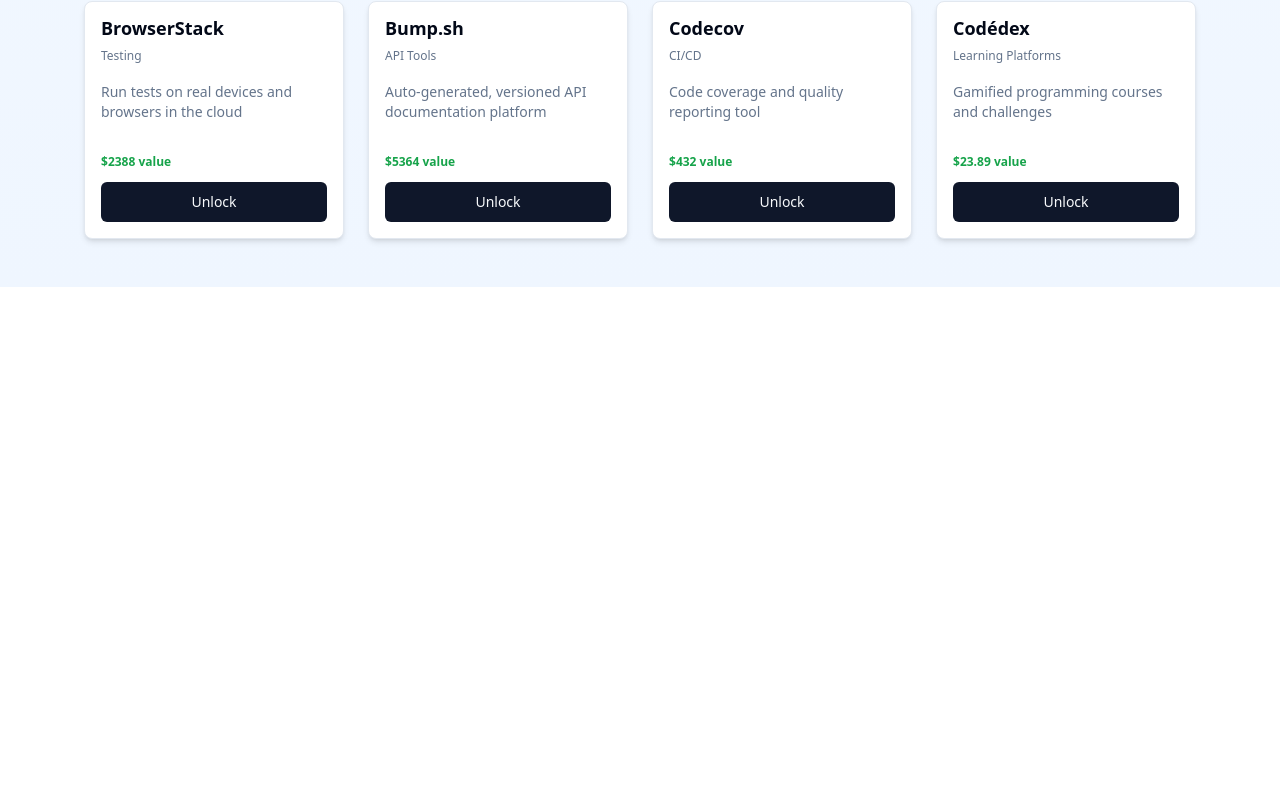
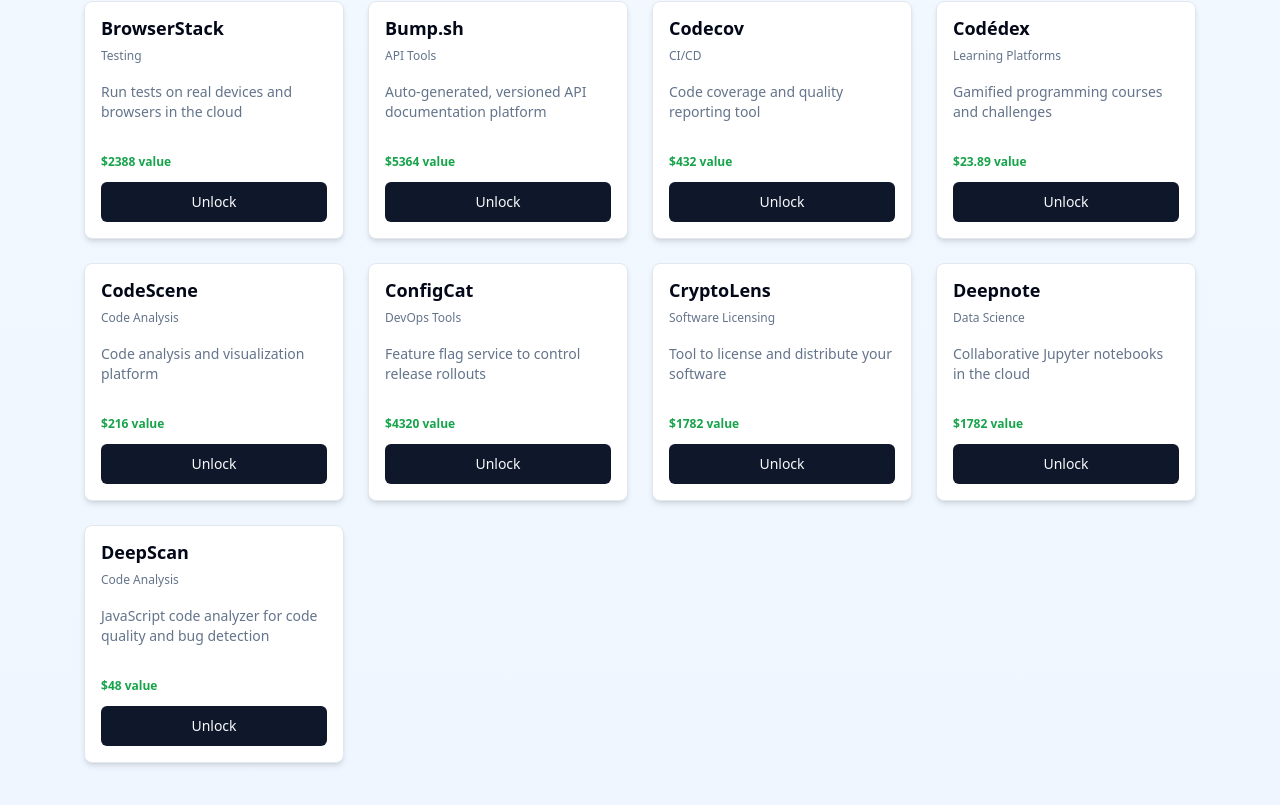
Before and after one commit to 92username/pack-unlock-ai-hub, a React (Vite) app: page /explore in a window 1280 px wide. Shown: the part 3219-4024 px from the top of the page. Before the commit the page ends 3506 px from the top, so only its background shows below. Built offline with nearby package versions, Linux system fonts and the light colour scheme.

Commit message:
Add new perks to the database
Added 5 new perks to the `unlockPackBenefits` array in `src/pages/Explore.tsx`, `src/pages/Dashboard.tsx`, and `src/pages/Index.tsx`, mapping fields like `category` to `provider`, `value_usd` to `value`, and `activation_link` to `activationUrl`.

```diff
--- a/src/pages/Dashboard.tsx
+++ b/src/pages/Dashboard.tsx
@@ -271,6 +271,46 @@ const unlockPackBenefits = [
     activationUrl: "https://www.codedex.io/github-students",
     value: 23.89,
   },
+  {
+    id: "codescene-analysis",
+    name: "CodeScene",
+    provider: "Code Analysis",
+    description: "Code analysis and visualization platform",
+    activationUrl: "#",
+    value: 216,
+  },
+  {
+    id: "configcat-feature-flags",
+    name: "ConfigCat",
+    provider: "DevOps Tools",
+    description: "Feature flag service to control release rollouts",
+    activationUrl: "#",
+    value: 4320,
+  },
+  {
+    id: "cryptolens-licensing",
+    name: "CryptoLens",
+    provider: "Software Licensing",
+    description: "Tool to license and distribute your software",
+    activationUrl: "https://cryptolens.io",
+    value: 1782,
+  },
+  {
+    id: "deepnote-notebooks",
+    name: "Deepnote",
+    provider: "Data Science",
+    description: "Collaborative Jupyter notebooks in the cloud",
+    activationUrl: "https://deepnote.com/education",
+    value: 1782,
+  },
+  {
+    id: "deepscan-js-analyzer",
+    name: "DeepScan",
+    provider: "Code Analysis",
+    description: "JavaScript code analyzer for code quality and bug detection",
+    activationUrl: "https://deepscan.io/github-students",
+    value: 48,
+  },
 ];
 
 export default function Dashboard() {
--- a/src/pages/Explore.tsx
+++ b/src/pages/Explore.tsx
@@ -267,6 +267,46 @@ const unlockPackBenefits = [
     activationUrl: "https://www.codedex.io/github-students",
     value: 23.89,
   },
+  {
+    id: "codescene-analysis",
+    name: "CodeScene",
+    provider: "Code Analysis",
+    description: "Code analysis and visualization platform",
+    activationUrl: "#",
+    value: 216,
+  },
+  {
+    id: "configcat-feature-flags",
+    name: "ConfigCat",
+    provider: "DevOps Tools",
+    description: "Feature flag service to control release rollouts",
+    activationUrl: "#",
+    value: 4320,
+  },
+  {
+    id: "cryptolens-licensing",
+    name: "CryptoLens",
+    provider: "Software Licensing",
+    description: "Tool to license and distribute your software",
+    activationUrl: "https://cryptolens.io",
+    value: 1782,
+  },
+  {
+    id: "deepnote-notebooks",
+    name: "Deepnote",
+    provider: "Data Science",
+    description: "Collaborative Jupyter notebooks in the cloud",
+    activationUrl: "https://deepnote.com/education",
+    value: 1782,
+  },
+  {
+    id: "deepscan-js-analyzer",
+    name: "DeepScan",
+    provider: "Code Analysis",
+    description: "JavaScript code analyzer for code quality and bug detection",
+    activationUrl: "https://deepscan.io/github-students",
+    value: 48,
+  },
 ];
 
 export default function Explore() {
--- a/src/pages/Index.tsx
+++ b/src/pages/Index.tsx
@@ -300,6 +300,46 @@ const unlockPackBenefits = [
     activationUrl: "https://www.codedex.io/github-students",
     value: 23.89,
   },
+  {
+    id: "codescene-analysis",
+    name: "CodeScene",
+    provider: "Code Analysis",
+    description: "Code analysis and visualization platform",
+    activationUrl: "#",
+    value: 216,
+  },
+  {
+    id: "configcat-feature-flags",
+    name: "ConfigCat",
+    provider: "DevOps Tools",
+    description: "Feature flag service to control release rollouts",
+    activationUrl: "#",
+    value: 4320,
+  },
+  {
+    id: "cryptolens-licensing",
+    name: "CryptoLens",
+    provider: "Software Licensing",
+    description: "Tool to license and distribute your software",
+    activationUrl: "https://cryptolens.io",
+    value: 1782,
+  },
+  {
+    id: "deepnote-notebooks",
+    name: "Deepnote",
+    provider: "Data Science",
+    description: "Collaborative Jupyter notebooks in the cloud",
+    activationUrl: "https://deepnote.com/education",
+    value: 1782,
+  },
+  {
+    id: "deepscan-js-analyzer",
+    name: "DeepScan",
+    provider: "Code Analysis",
+    description: "JavaScript code analyzer for code quality and bug detection",
+    activationUrl: "https://deepscan.io/github-students",
+    value: 48,
+  },
 ];
 
 export default function Index() {
```
